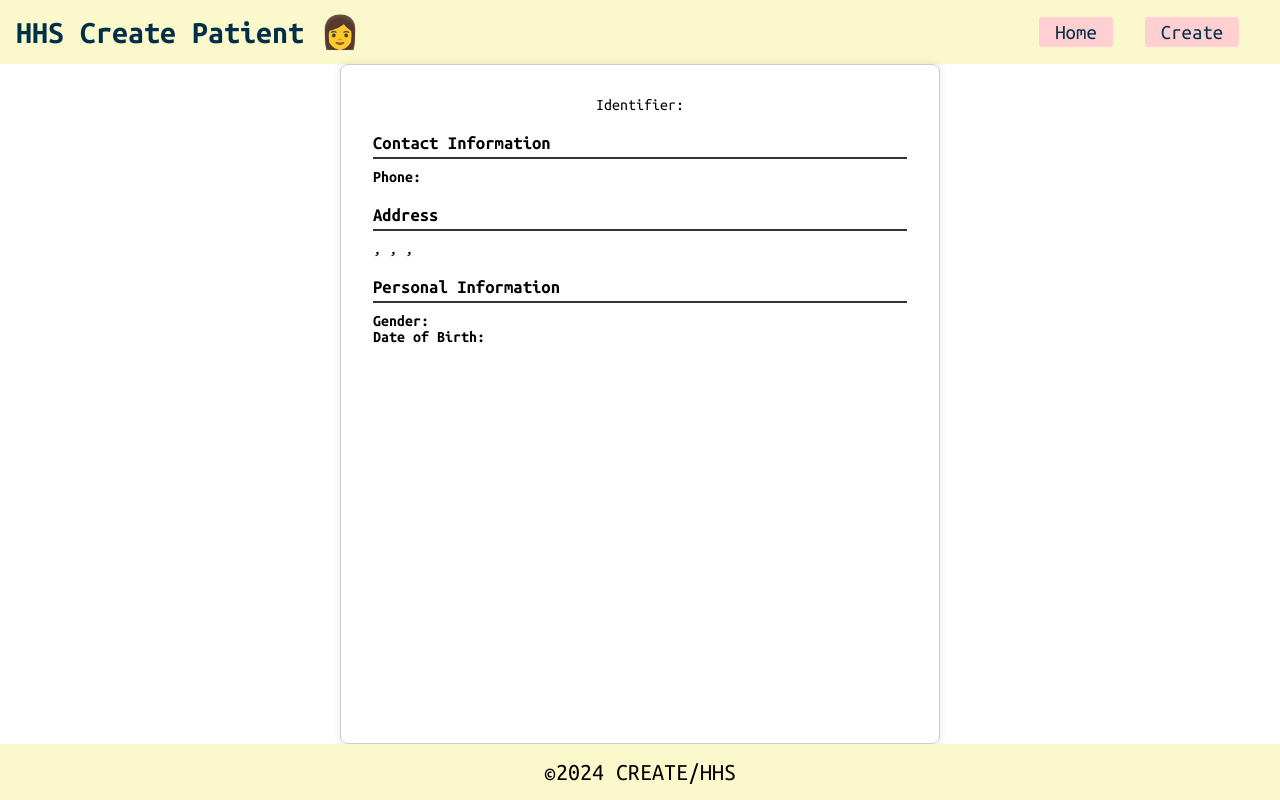
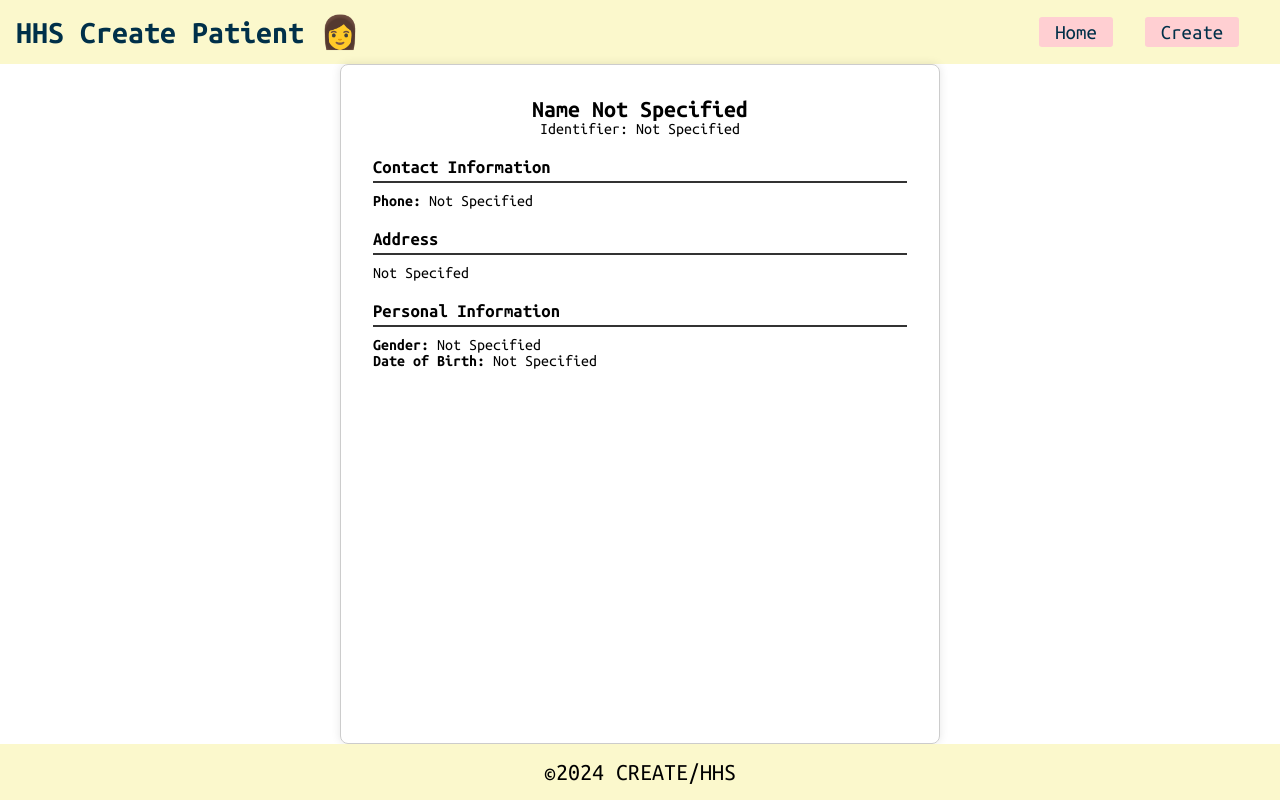
Before and after one commit to DevChaudhary78/fhir_hhs_patient, a Vue app: page /patient/1 in a window 1280 px wide. Built offline with nearby package versions, Linux system fonts and the light colour scheme; no server answers.

Commit message:
Applied fallback conditions to patient summary page

```diff
--- a/src/views/PatientDetails.vue
+++ b/src/views/PatientDetails.vue
@@ -1,26 +1,41 @@
 <template>
   <div class="patient-summary">
     <div class="header">
-      <h2>{{ patient?.name[0].given[0] }} {{ patient?.name[0].family }}</h2>
-      <p>Identifier: {{ patient?.identifier[0].value }}</p>
+
+      <h2 v-if="patient?.name">{{ patient?.name[0].given[0] }} {{ patient?.name[0].family }}</h2>
+      <h2 v-else>Name Not Specified</h2>
+
+      <p v-if="patient?.identifier">Identifier: {{ patient?.identifier[0].value }}</p>
+      <p v-else>Identifier: Not Specified</p>
+
     </div>
     <div class="body">
       <div class="section">
         <h3>Contact Information</h3>
-        <p><strong>Phone:</strong> {{ patient?.telecom[0].value }}</p>
+
+        <p v-if="patient?.telecom"><strong>Phone:</strong> {{ patient?.telecom[0].value }}</p>
+        <p v-else><strong>Phone:</strong> Not Specified</p>
+
       </div>
       <div class="section">
         <h3>Address</h3>
-        <p>
+
+        <p v-if="patient?.address">
           {{ patient?.address[0].line[0] }}, {{ patient?.address[0].city }},
           {{ patient?.address[0].state }} {{ patient?.address[0].postalCode }},
           {{ patient?.address[0].country }}
         </p>
+        <p v-else>Not Specifed</p>
+
       </div>
       <div class="section">
         <h3>Personal Information</h3>
-        <p><strong>Gender:</strong> {{ patient?.gender }}</p>
-        <p><strong>Date of Birth:</strong> {{ patient?.birthDate }}</p>
+
+        <p v-if="patient?.gender"><strong>Gender:</strong> {{ patient?.gender }}</p>
+        <p v-else><strong>Gender:</strong> Not Specified</p>
+
+        <p v-if="patient?.birthDate"><strong>Date of Birth:</strong> {{ patient?.birthDate }}</p>
+        <p v-else><strong>Date of Birth:</strong> Not Specified</p>
       </div>
     </div>
   </div>
```
